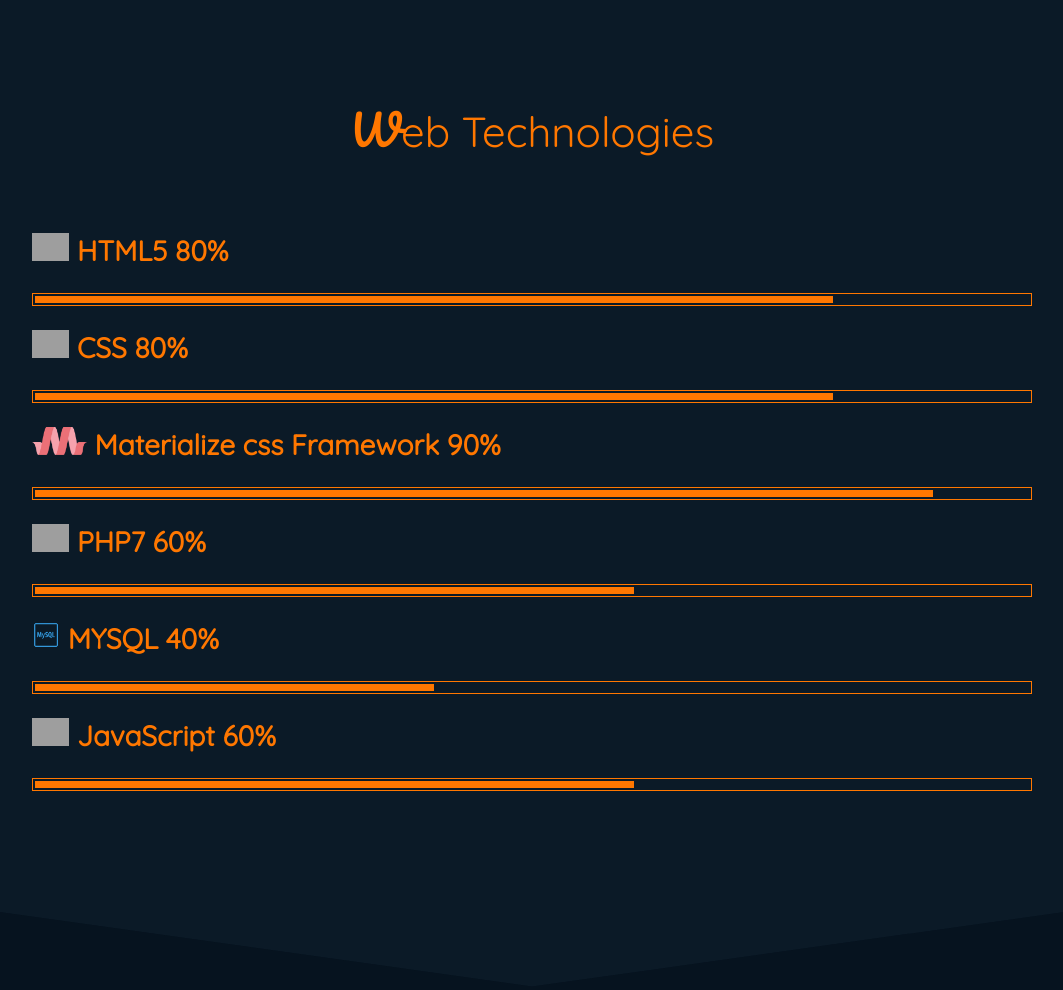
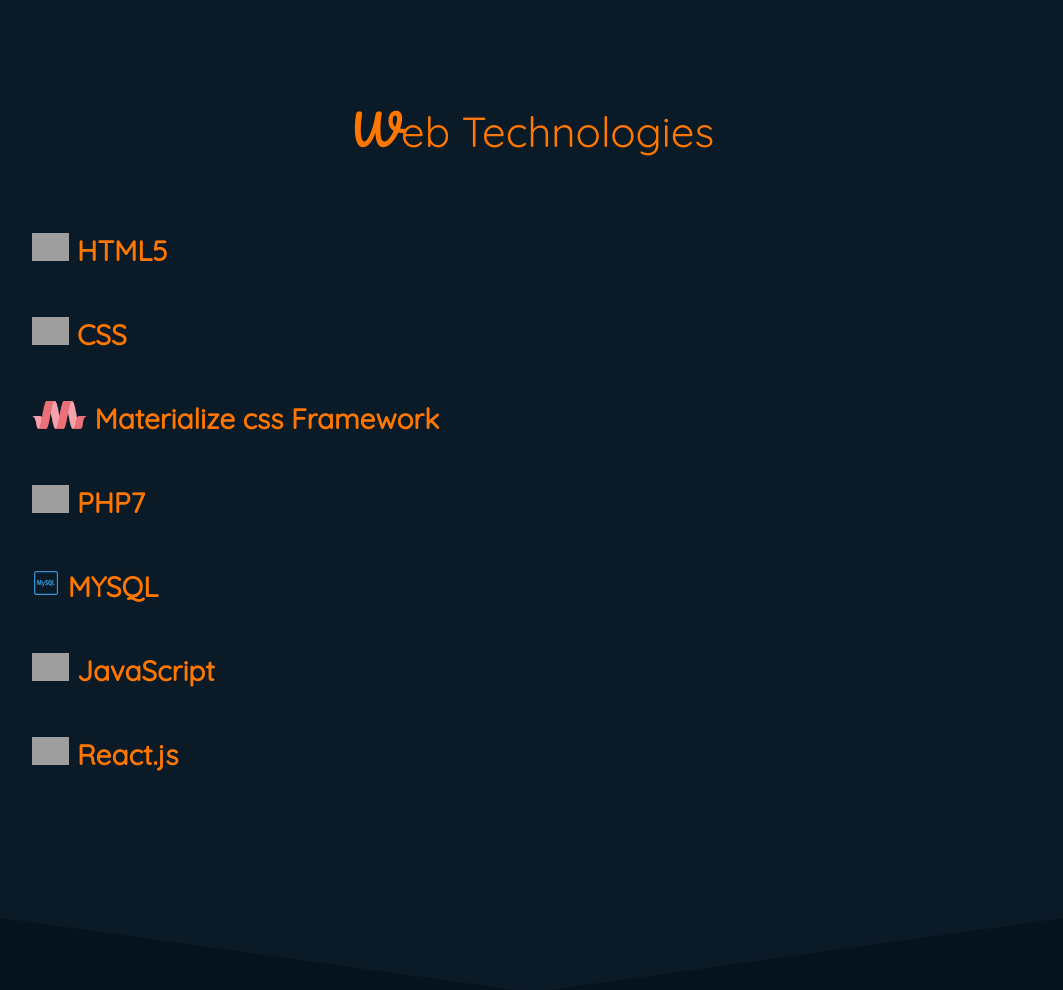
Before and after one commit to transformerjnm/Portfolio, a PHP site: page /R-C-compressors/ in a window 1280 px wide. Shown: the part 5459-6449 px from the top of the page, without its empty margins (108-1171 px from the left). Run offline with PHP 8.4, Linux system fonts and the light colour scheme; grey boxes are pictures that could not be loaded.

Commit message:
skills section updated
updated websites web technology section and resume

```diff
--- a/css/styles.css
+++ b/css/styles.css
@@ -375,41 +375,6 @@
 	display: inline;
 }
 
-.skill_bar {
-	border: 1px solid var(--font-color);
-	width: 100%;
-}
-
-.skill_level {
-	background-color: var(--font-color);
-	margin: 2px;
-	height: .25rem;
-}
-
-.html_skill {
-	width: 80%;
-}
-
-.css_skill {
-	width: 80%;
-}
-
-.m_css_skill {
-	width: 90%;
-}
-
-.php_skill {
-	width: 60%;
-}
-
-.mysql_skill {
-	width: 40%;
-}
-
-.js_skill {
-	width: 60%;
-}
-
 /*icon colors and size for img*/
 .html {
 	color: blue;
@@ -428,13 +393,16 @@
 .js {
 	color: purple;
 }
-
+.react {
+	color: lightblue;
+}
 .mysql,
 .m_css,
 .html,
 .css,
 .php,
-.js {
+.js,
+.react {
 	height: 1rem;
 }
 
--- a/index.html
+++ b/index.html
@@ -180,45 +180,31 @@
 				<h2>Web Technologies</h2>
 				<div class="skill_container">
 					<img class="html" aria-label="HTML Brand Logo" lazy-src="images/fontawesome/html5-brands.svg" alt="HTML Brand Logo">
-				<h4>HTML5 80%</h4>
-					<div class="skill_bar">
-						<div class="skill_level html_skill"></div>
-					</div>
+					<h4>HTML5</h4>
 				</div>
 				<div class="skill_container">
 					<img class="css" lazy-src="images/fontawesome/css3-alt-brands.svg" alt="CSS3 Brand Logo" aria-label="CSS3 Brand Logo">
-					<h4>CSS 80%</h4>
-					<div class="skill_bar">
-						<div class="skill_level css_skill"></div>
-					</div>
+					<h4>CSS</h4>
 				</div>
 				<div class="skill_container">
 					<img class="m_css" aria-label="Materlized CSS Framework logo" lazy-src="images/materlized-css.png" alt="Materlized CSS Framework logo">
-					<h4>Materialize css Framework 90%</h4>
-					<div class="skill_bar">
-						<div class="skill_level m_css_skill"></div>
-					</div>
+					<h4>Materialize css Framework</h4>
 				</div>
 				<div class="skill_container">
 					<img class="php" lazy-src="images/fontawesome/php-brands.svg" alt="PHP Brand Logo" aria-label="PHP Brand Logo">
-					<h4>PHP7 60%</h4>
-					<div class="skill_bar">
-						<div class="skill_level php_skill"></div>
-					</div>
+					<h4>PHP7</h4>
 				</div>
 				<div class="skill_container">
 					<img class="mysql" aria-label="MYSQL CRUD Logo" lazy-src="images/mysql.png" alt="MYSQL CRUD">
-					<h4>MYSQL 40%</h4>
-					<div class="skill_bar">
-						<div class="skill_level mysql_skill"></div>
-					</div>
+					<h4>MYSQL</h4>
 				</div>
 				<div class="skill_container">
 					<img class="js" lazy-src="images/fontawesome/js-square-brands.svg" alt="JavaScript logo" aria-label="JavaScript Logo">
-					<h4>JavaScript 60%</h4>
-					<div class="skill_bar">
-						<div class="skill_level js_skill"></div>
-					</div>
+					<h4>JavaScript</h4>
+				</div>
+				<div class="skill_container">
+					<img class="react" lazy-src="images/fontawesome/react-brands.svg" alt="React.js Logo" aria-label="React.js logo">
+					<h4>React.js</h4>
 				</div>
 
 			</section>
```
Also changed, not shown: 4 other files.
